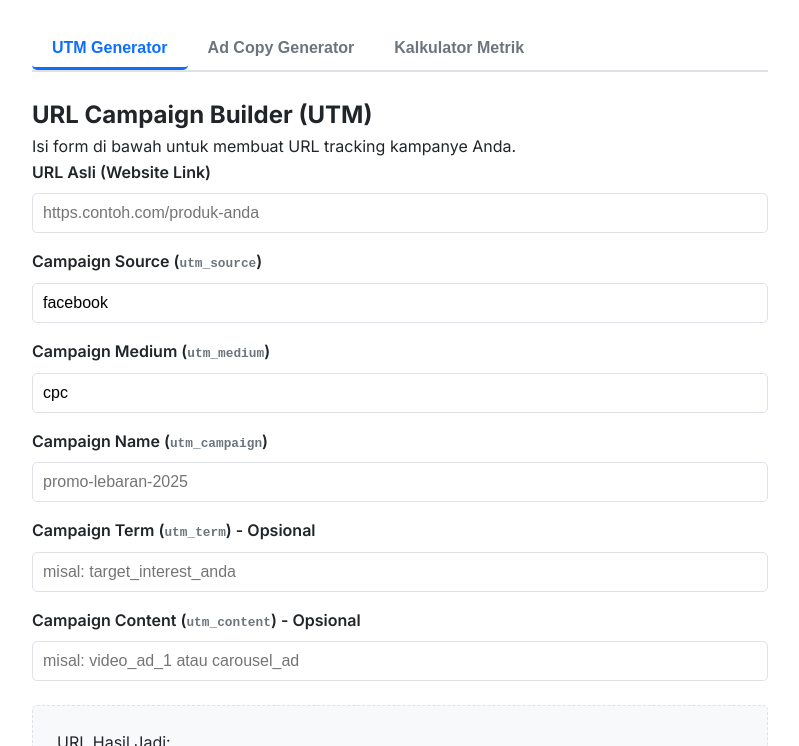
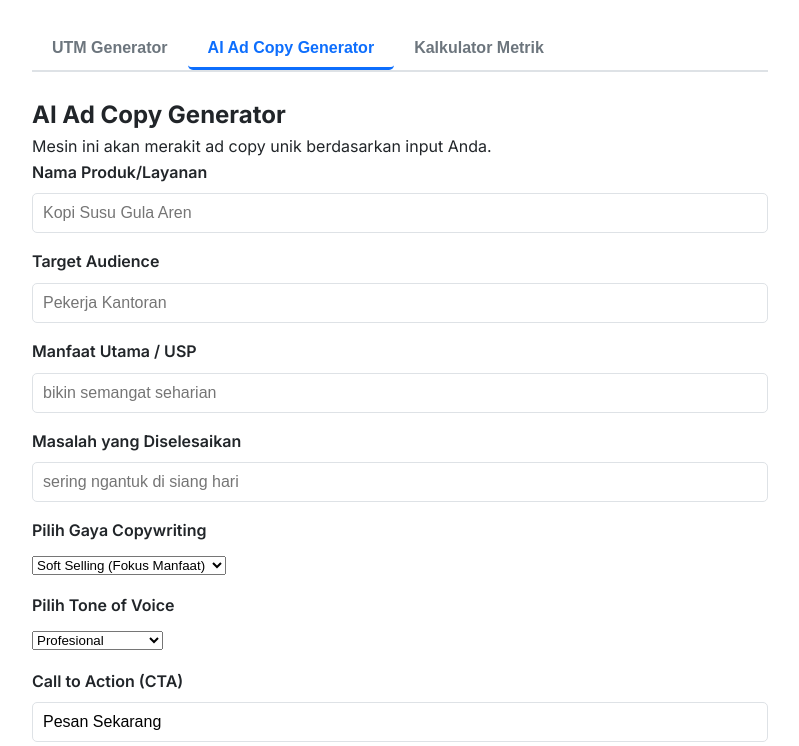
Before and after one commit to miftahrahmat/tools-meta-ads, a plain HTML site: page index.html in a window 1280 px wide. Shown: the part 157-903 px from the top of the page, without its empty margins (240-1039 px from the left). Drawn offline with Linux system fonts and the light colour scheme.

Commit message:
Update index.html

```diff
--- a/index.html
+++ b/index.html
@@ -3,24 +3,23 @@
 <head>
     <meta charset="UTF-8">
     <meta name="viewport" content="width=device-width, initial-scale=1.0">
-    <title>Meta Ads Sidekick</title>
+    <title>Meta Ads Sidekick v3 (AI Logic)</title>
     <link rel="stylesheet" href="style.css">
 </head>
 <body>
-
     <div class="container">
         <header>
-            <h1>🚀 Meta Ads Sidekick</h1>
-            <p>Tools sederhana untuk Advertiser Meta Ads</p>
+            <h1>🚀 Meta Ads Sidekick v3.0</h1>
+            <p>Generator dengan Logika AI Internal</p>
         </header>
 
         <nav class="tabs">
-            <button class="tab-link active" data-tab="utm-builder">UTM Generator</button>
-            <button class="tab-link" data-tab="copy-generator">Ad Copy Generator</button>
+            <button class="tab-link" data-tab="utm-builder">UTM Generator</button>
+            <button class="tab-link active" data-tab="copy-generator">AI Ad Copy Generator</button>
             <button class="tab-link" data-tab="metrics-calculator">Kalkulator Metrik</button>
         </nav>
 
-        <div id="utm-builder" class="tool-content active">
+        <div id="utm-builder" class="tool-content">
             <h2>URL Campaign Builder (UTM)</h2>
             <p>Isi form di bawah untuk membuat URL tracking kampanye Anda.</p>
             <div class="form-group">
@@ -50,81 +49,67 @@
             <div class="result-box">
                 <label for="final-url">URL Hasil Jadi:</label>
                 <textarea id="final-url" readonly rows="4"></textarea>
-                <button id="copy-url-btn">Salin ke Clipboard</button>
+                <button id="copy-url-btn" class="copy-main-btn">Salin ke Clipboard</button>
             </div>
         </div>
 
-        <div id="copy-generator" class="tool-content">
-            <h2>Ad Copy Idea Generator</h2>
-            <p>Klik tombol di bawah untuk mendapatkan ide Headline & Primary Text.</p>
-            <button id="generate-copy-btn">Buat Ide Baru!</button>
-            <div class="ad-copy-results">
-                <div class="result-box">
-                    <h3>Saran Headline</h3>
-                    <p id="headline-idea"></p>
+        <div id="copy-generator" class="tool-content active">
+            <h2>AI Ad Copy Generator</h2>
+            <p>Mesin ini akan merakit ad copy unik berdasarkan input Anda.</p>
+            <div class="form-grid-ai">
+                <div class="form-group">
+                    <label for="copy-product-name">Nama Produk/Layanan</label>
+                    <input type="text" id="copy-product-name" placeholder="Kopi Susu Gula Aren">
                 </div>
-                <div class="result-box">
-                    <h3>Saran Primary Text</h3>
-                    <p id="primary-text-idea"></p>
+                <div class="form-group">
+                    <label for="copy-audience">Target Audience</label>
+                    <input type="text" id="copy-audience" placeholder="Pekerja Kantoran">
+                </div>
+                <div class="form-group">
+                    <label for="copy-usp">Manfaat Utama / USP</label>
+                    <input type="text" id="copy-usp" placeholder="bikin semangat seharian">
+                </div>
+                <div class="form-group">
+                    <label for="copy-pain-point">Masalah yang Diselesaikan</label>
+                    <input type="text" id="copy-pain-point" placeholder="sering ngantuk di siang hari">
+                </div>
+                 <div class="form-group">
+                    <label for="copy-style">Pilih Gaya Copywriting</label>
+                    <select id="copy-style">
+                        <option value="soft-sell">Soft Selling (Fokus Manfaat)</option>
+                        <option value="hard-sell">Hard Selling (Fokus Urgensi)</option>
+                        <option value="pas">Problem-Agitate-Solve</option>
+                        <option value="story">Storytelling</option>
+                    </select>
+                </div>
+                <div class="form-group">
+                    <label for="copy-tone">Pilih Tone of Voice</label>
+                    <select id="copy-tone">
+                        <option value="professional">Profesional</option>
+                        <option value="casual">Kasual & Ramah</option>
+                        <option value="enthusiastic">Antusias & Enerjik</option>
+                    </select>
                 </div>
             </div>
+             <div class="form-group">
+                <label for="copy-cta">Call to Action (CTA)</label>
+                <input type="text" id="copy-cta" value="Pesan Sekarang">
+            </div>
+            <button id="generate-copy-btn" class="generate-main-btn">✨ Buat Ad Copy dengan Logika AI!</button>
+            <div id="ad-copy-results-v2" class="ad-copy-results-v2">
+                </div>
         </div>
 
         <div id="metrics-calculator" class="tool-content">
-            <h2>Kalkulator Metrik Iklan</h2>
+             <h2>Kalkulator Metrik Iklan</h2>
             <div class="calculator-grid">
-                <div class="calc-card">
-                    <h3>CTR (%)</h3>
-                    <div class="form-group">
-                        <label for="ctr-clicks">Jumlah Klik</label>
-                        <input type="number" id="ctr-clicks" placeholder="150">
-                    </div>
-                    <div class="form-group">
-                        <label for="ctr-impressions">Jumlah Impresi</label>
-                        <input type="number" id="ctr-impressions" placeholder="10000">
-                    </div>
-                    <p class="calc-result">Hasil: <span id="ctr-result">-</span></p>
-                </div>
-                <div class="calc-card">
-                    <h3>CPC (Rp)</h3>
-                    <div class="form-group">
-                        <label for="cpc-cost">Total Biaya (Rp)</label>
-                        <input type="number" id="cpc-cost" placeholder="500000">
-                    </div>
-                    <div class="form-group">
-                        <label for="cpc-clicks">Jumlah Klik</label>
-                        <input type="number" id="cpc-clicks" placeholder="150">
-                    </div>
-                    <p class="calc-result">Hasil: <span id="cpc-result">-</span></p>
-                </div>
-                <div class="calc-card">
-                    <h3>CPM (Rp)</h3>
-                    <div class="form-group">
-                        <label for="cpm-cost">Total Biaya (Rp)</label>
-                        <input type="number" id="cpm-cost" placeholder="500000">
-                    </div>
-                    <div class="form-group">
-                        <label for="cpm-impressions">Jumlah Impresi</label>
-                        <input type="number" id="cpm-impressions" placeholder="10000">
-                    </div>
-                    <p class="calc-result">Hasil: <span id="cpm-result">-</span></p>
-                </div>
-                <div class="calc-card">
-                    <h3>ROAS</h3>
-                    <div class="form-group">
-                        <label for="roas-revenue">Total Pendapatan (Rp)</label>
-                        <input type="number" id="roas-revenue" placeholder="2500000">
-                    </div>
-                    <div class="form-group">
-                        <label for="roas-cost">Total Biaya Iklan (Rp)</label>
-                        <input type="number" id="roas-cost" placeholder="500000">
-                    </div>
-                    <p class="calc-result">Hasil: <span id="roas-result">-</span></p>
-                </div>
+                <div class="calc-card"><h3>CTR (%)</h3><div class="form-group"><label for="ctr-clicks">Jumlah Klik</label><input type="number" id="ctr-clicks" placeholder="150"></div><div class="form-group"><label for="ctr-impressions">Jumlah Impresi</label><input type="number" id="ctr-impressions" placeholder="10000"></div><p class="calc-result">Hasil: <span id="ctr-result">-</span></p></div>
+                <div class="calc-card"><h3>CPC (Rp)</h3><div class="form-group"><label for="cpc-cost">Total Biaya (Rp)</label><input type="number" id="cpc-cost" placeholder="500000"></div><div class="form-group"><label for="cpc-clicks">Jumlah Klik</label><input type="number" id="cpc-clicks" placeholder="150"></div><p class="calc-result">Hasil: <span id="cpc-result">-</span></p></div>
+                <div class="calc-card"><h3>CPM (Rp)</h3><div class="form-group"><label for="cpm-cost">Total Biaya (Rp)</label><input type="number" id="cpm-cost" placeholder="500000"></div><div class="form-group"><label for="cpm-impressions">Jumlah Impresi</label><input type="number" id="cpm-impressions" placeholder="10000"></div><p class="calc-result">Hasil: <span id="cpm-result">-</span></p></div>
+                <div class="calc-card"><h3>ROAS</h3><div class="form-group"><label for="roas-revenue">Total Pendapatan (Rp)</label><input type="number" id="roas-revenue" placeholder="2500000"></div><div class="form-group"><label for="roas-cost">Total Biaya Iklan (Rp)</label><input type="number" id="roas-cost" placeholder="500000"></div><p class="calc-result">Hasil: <span id="roas-result">-</span></p></div>
             </div>
         </div>
     </div>
-
     <script src="script.js"></script>
 </body>
 </html>
```
